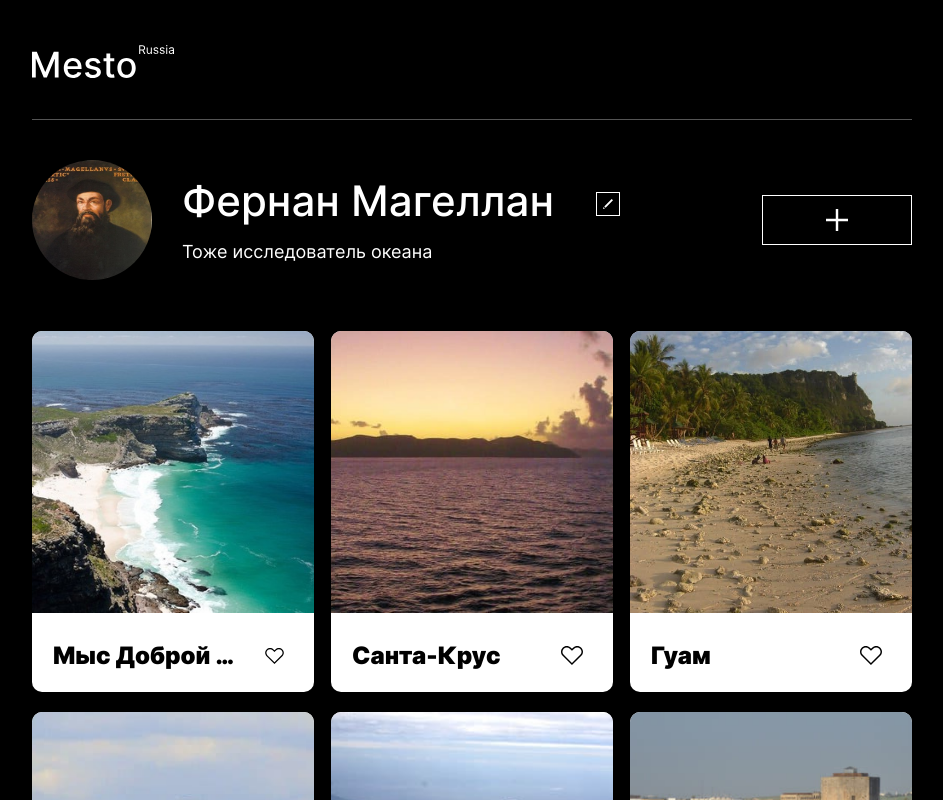
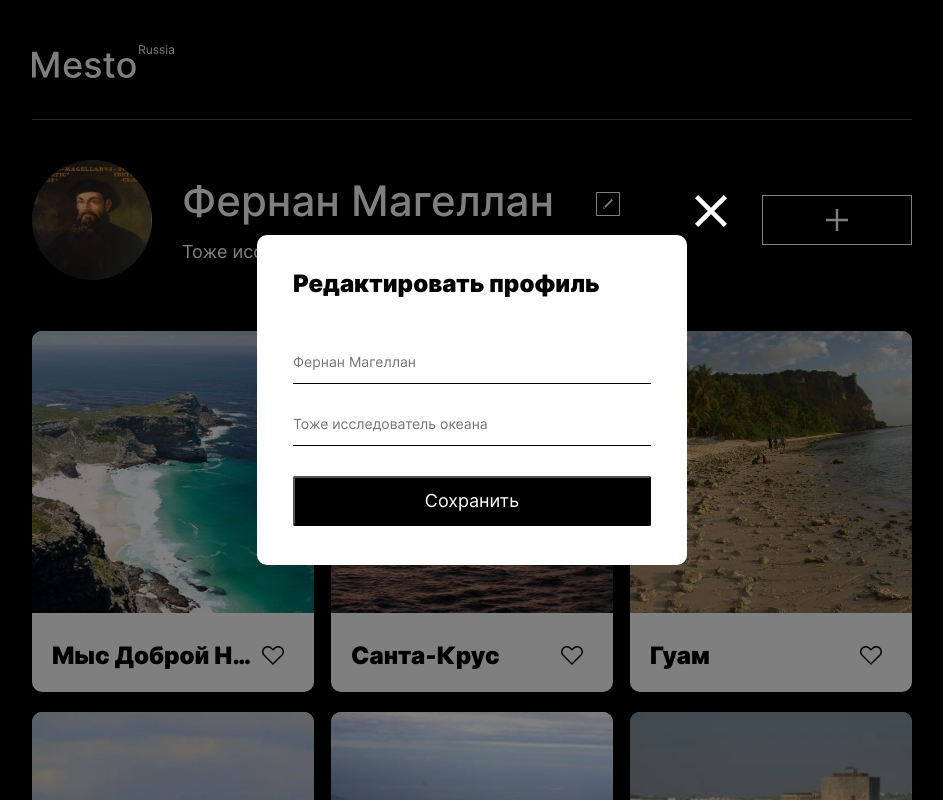
Before and after one commit to Fokusss/mesto-project, a plain HTML site: page index.html in a window 1280 px wide. Shown: the top 800 px of the page, without its empty margins (168-1111 px from the left). Drawn offline with Linux system fonts and the light colour scheme.

Commit message:
Все кроме медиа и бэм

```diff
--- a/index.html
+++ b/index.html
@@ -99,9 +99,22 @@
           </li>
         </ul>
       </section>
+      <div class="pop-up">
+        <div class="pop-up__container">
+          <div class="pop-up__bady">
+            <p class="pop-up__title">Редактировать профиль</p>
+            <form class="pop-up__edit">
+              <input type="text" placeholder="Фернан Магеллан" class="pop-up__input pop-up__input_el_name">
+              <input type="text" placeholder="Тоже исследователь океана" class="pop-up__input pop-up__input_el_text">
+              <button class="pop-up__save button">Сохранить</button>
+            </form>
+            <button class="pop-up__close button"></button>
+          </div>
+        </div>
+      </div>
     </main>
     <footer class="footer">
-      <p class="footer_author">© 2020 Mesto Russia</p>
+      <p class="footer_author">&copy; 2022 Mesto Russia</p>
     </footer>
   </body>
 </html>
--- a/style.css
+++ b/style.css
@@ -121,6 +121,7 @@
 }
 
 .card__name {
+  max-width: 200px;
   margin: 25px 0 0 0;
   font-weight: 900;
   font-size: 24px;
@@ -131,13 +132,14 @@
 }
 
 .card__down {
-  margin: 0 30px 0 21px;
+  margin: 0 30px 0 20px;
   display: flex;
   justify-content: space-between;
 }
 
 .card__like {
-  margin: 30px 0 0 15px;
+  margin: 30px 0 0 0;
+  padding: 0;
   width: 22px;
   height: 19px;
   border: none;
@@ -168,3 +170,82 @@
   line-height: 22px;
   color: #545454;
 }
+
+.pop-up {
+  width: 100%;
+  height: 100%;
+  position: fixed;
+  left: 0;
+  top: 0;
+  background-color: rgba(0, 0, 0, .5);
+  z-index: 2;
+}
+
+.pop-up__container {
+  display: flex;
+  width: 100%;
+  height: 100%;
+}
+
+.pop-up__bady {
+  width: 430px;
+  height: 330px;
+  margin: auto;
+  background-color: white;
+  border-radius: 10px;
+  position: relative;
+}
+
+.pop-up__title {
+  margin: 34px 0 0 36px;
+  font-weight: 900;
+  font-size: 24px;
+  line-height: 29px;
+  color: #000000;
+}
+
+.pop-up__edit {
+  margin: 54px 36px 0 36px;
+}
+
+.pop-up__close {
+  width: 32px;
+  height: 32px;
+  border: none;
+  background-image: url(./images/button__close.svg);
+  background-repeat: no-repeat;
+  background-position: center;
+  position: absolute;
+  top: -40px;
+  right: -40px;
+  background-color: rgba(0, 0, 0, 0);
+  cursor: pointer;
+}
+
+.pop-up__input {
+  width: 358px;
+  margin: 0 0 30px 0;
+  padding: 0 0 13px 0;
+  font-weight: 400;
+  font-size: 14px;
+  line-height: 17px;
+  border: none;
+  border-bottom: 1px solid #000000;
+}
+
+.pop-up__input:focus {
+  outline: none;
+}
+
+.pop-up__save {
+  width: 358px;
+  height: 50px;
+  font-weight: 400;
+  font-size: 18px;
+  line-height: 22px;
+  text-align: center;
+  color: #FFFFFF;
+  background-color: #000000;
+  border-radius: 2px;
+  cursor: pointer;
+}
```
Also changed, not shown: images/button__close.svg (added).
